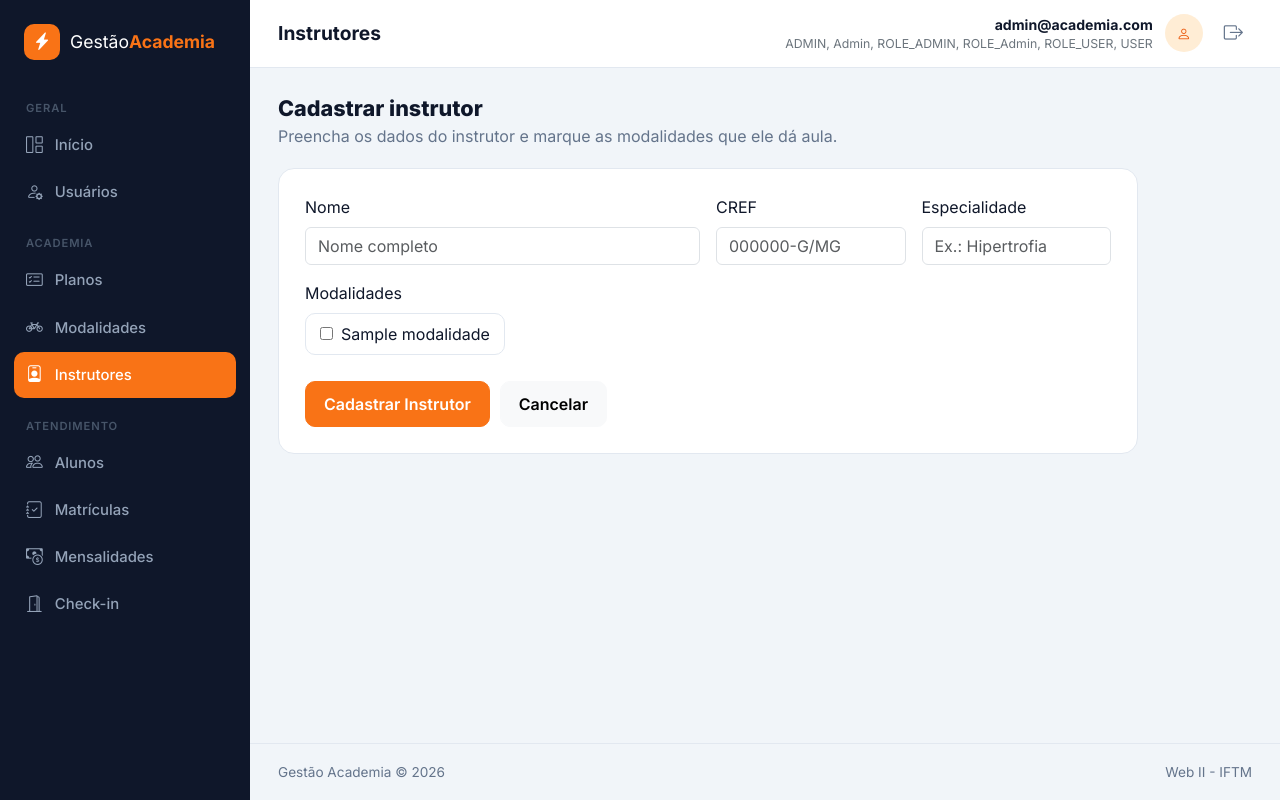
After one commit to arthurxavierz/gestao-academia-webII, a Spring Boot app: page /instrutores/novo in a window 1280 px wide. The commit adds this page. Run offline with Spring Boot 4, Linux system fonts and the light colour scheme; a user stored in the database is signed in; tables that the repository leaves empty hold one stand-in row (values such as "Sample post"); some of the project's set-up classes (security, data sources, template engines, error pages and the like) are left out, and stand-ins take their place; some libraries are stand-ins or nearby versions.

Commit message:
crud de instrutores e relacionamento muitos para muitos entre instrutor e modalidade

```diff
--- a/src/main/java/com/academia/gestao/config/SecurityConfig.java
+++ b/src/main/java/com/academia/gestao/config/SecurityConfig.java
@@ -29,6 +29,9 @@ public class SecurityConfig {
                 .requestMatchers("/modalidades/novo", "/modalidades/salvar", "/modalidades/editar/**",
                         "/modalidades/atualizar/**", "/modalidades/excluir/**")
                 .hasAuthority("Admin")
+                .requestMatchers("/instrutores/novo", "/instrutores/salvar", "/instrutores/editar/**",
+                        "/instrutores/atualizar/**", "/instrutores/excluir/**")
+                .hasAuthority("Admin")
                 .anyRequest().authenticated())
                 .formLogin(login -> login
                         .loginPage("/login")
--- /dev/null
+++ b/src/main/java/com/academia/gestao/controller/InstrutorController.java
@@ -0,0 +1,92 @@
+package com.academia.gestao.controller;
+
+import java.util.List;
+
+import org.springframework.beans.factory.annotation.Autowired;
+import org.springframework.dao.DataIntegrityViolationException;
+import org.springframework.stereotype.Controller;
+import org.springframework.ui.Model;
+import org.springframework.validation.BindingResult;
+import org.springframework.web.bind.annotation.GetMapping;
+import org.springframework.web.bind.annotation.ModelAttribute;
+import org.springframework.web.bind.annotation.PathVariable;
+import org.springframework.web.bind.annotation.PostMapping;
+import org.springframework.web.bind.annotation.RequestParam;
+
+import com.academia.gestao.model.Instrutor;
+import com.academia.gestao.service.InstrutorService;
+
+import jakarta.validation.Valid;
+
+@Controller
+public class InstrutorController {
+
+    @Autowired
+    private InstrutorService instrutorService;
+
+    @GetMapping("/instrutores")
+    public String index(Model model) {
+        model.addAttribute("instrutores", instrutorService.getAllInstrutores());
+        return "instrutor/index";
+    }
+
+    @GetMapping("/instrutores/novo")
+    public String novo(Model model) {
+        model.addAttribute("instrutor", new Instrutor());
+        model.addAttribute("modalidades", instrutorService.getAllModalidades());
+        return "instrutor/form";
+    }
+
+    @PostMapping("/instrutores/salvar")
+    public String salvar(@ModelAttribute @Valid Instrutor instrutor, BindingResult result,
+            @RequestParam(required = false) List<Long> modalidadeIds, Model model) {
+
+        if (result.hasErrors()) {
+            model.addAttribute("instrutor", instrutor);
+            model.addAttribute("modalidades", instrutorService.getAllModalidades());
+            return "instrutor/form";
+        }
+
+        instrutorService.saveInstrutor(instrutor, modalidadeIds);
+        return "redirect:/instrutores";
+    }
+
+    @GetMapping("/instrutores/editar/{id}")
+    public String editar(@PathVariable Long id, Model model) {
+        Instrutor instrutor = instrutorService.getInstrutorById(id);
+
+        if (instrutor == null) {
+            return "redirect:/instrutores";
+        }
+
+        model.addAttribute("instrutor", instrutor);
+        model.addAttribute("modalidades", instrutorService.getAllModalidades());
+        return "instrutor/form";
+    }
+
+    @PostMapping("/instrutores/atualizar/{id}")
+    public String atualizar(@PathVariable Long id, @ModelAttribute @Valid Instrutor instrutor, BindingResult result,
+            @RequestParam(required = false) List<Long> modalidadeIds, Model model) {
+
+        if (result.hasErrors()) {
+            instrutor.setId(id);
+            model.addAttribute("instrutor", instrutor);
+            model.addAttribute("modalidades", instrutorService.getAllModalidades());
+            return "instrutor/form";
+        }
+
+        instrutorService.updateInstrutor(id, instrutor, modalidadeIds);
+        return "redirect:/instrutores";
+    }
+
+    @GetMapping("/instrutores/excluir/{id}")
+    public String excluir(@PathVariable Long id) {
+        try {
+            instrutorService.deleteInstrutor(id);
+        } catch (IllegalStateException | DataIntegrityViolationException e) {
+            return "redirect:/instrutores?erroExclusao";
+        }
+        return "redirect:/instrutores";
+    }
+
+}
--- /dev/null
+++ b/src/main/resources/templates/instrutor/form.html
@@ -0,0 +1,72 @@
+<!DOCTYPE html>
+<html lang="pt-BR" xmlns:th="http://www.thymeleaf.org">
+<head th:replace="~{fragments/head :: head(${instrutor.id != null ? 'Editar Instrutor' : 'Cadastrar Instrutor'})}"></head>
+<body>
+<div class="app">
+    <aside th:replace="~{fragments/menu :: menu('instrutores')}"></aside>
+
+    <main class="conteudo">
+        <header th:replace="~{fragments/menu :: topo('Instrutores')}"></header>
+
+        <div class="pagina">
+            <div class="pagina-cabecalho">
+                <div>
+                    <h2 th:text="${instrutor.id != null ? 'Editar instrutor' : 'Cadastrar instrutor'}">Cadastrar instrutor</h2>
+                    <p>Preencha os dados do instrutor e marque as modalidades que ele dá aula.</p>
+                </div>
+            </div>
+
+            <div class="card-form">
+                <form th:action="${instrutor.id != null ? '/instrutores/atualizar/' + instrutor.id : '/instrutores/salvar'}"
+                      th:object="${instrutor}" method="post">
+                    <input type="hidden" th:if="${instrutor.id != null}" th:field="*{id}">
+
+                    <div class="row g-3">
+                        <div class="col-md-6">
+                            <label for="nome" class="form-label">Nome</label>
+                            <input type="text" th:field="*{nome}" class="form-control" th:errorclass="is-invalid"
+                                   placeholder="Nome completo">
+                            <div class="invalid-feedback" th:errors="*{nome}"></div>
+                        </div>
+                        <div class="col-md-3">
+                            <label for="cref" class="form-label">CREF</label>
+                            <input type="text" th:field="*{cref}" class="form-control" th:errorclass="is-invalid"
+                                   placeholder="000000-G/MG">
+                            <div class="invalid-feedback" th:errors="*{cref}"></div>
+                        </div>
+                        <div class="col-md-3">
+                            <label for="especialidade" class="form-label">Especialidade</label>
+                            <input type="text" th:field="*{especialidade}" class="form-control" th:errorclass="is-invalid"
+                                   placeholder="Ex.: Hipertrofia">
+                            <div class="invalid-feedback" th:errors="*{especialidade}"></div>
+                        </div>
+                        <div class="col-12">
+                            <label class="form-label d-block">Modalidades</label>
+                            <div class="opcoes">
+                                <label class="opcao" th:each="m : ${modalidades}">
+                                    <input type="checkbox" name="modalidadeIds" th:value="${m.id}"
+                                           th:checked="${#lists.contains(instrutor.modalidades, m)}">
+                                    <span th:text="${m.nome}">Musculação</span>
+                                </label>
+                                <span th:if="${#lists.isEmpty(modalidades)}" class="text-secondary">
+                                    Nenhuma modalidade cadastrada ainda.
+                                </span>
+                            </div>
+                        </div>
+                    </div>
+
+                    <div class="form-botoes">
+                        <button type="submit" class="btn btn-principal"
+                                th:text="${instrutor.id != null ? 'Atualizar Instrutor' : 'Cadastrar Instrutor'}">Salvar</button>
+                        <a th:href="@{/instrutores}" class="btn btn-light">Cancelar</a>
+                    </div>
+                </form>
+            </div>
+        </div>
+
+        <footer th:replace="~{fragments/footer :: footer}"></footer>
+    </main>
+</div>
+<th:block th:replace="~{fragments/footer :: scripts}"></th:block>
+</body>
+</html>
--- a/src/main/resources/templates/modalidade/index.html
+++ b/src/main/resources/templates/modalidade/index.html
@@ -20,7 +20,7 @@
             </div>
 
             <div th:if="${param.erroExclusao}" class="alert alert-warning">
-                Esta modalidade está em um plano e não pode ser excluída.
+                Esta modalidade está em um plano ou é dada por um instrutor e não pode ser excluída.
             </div>
 
             <div class="card-tabela">
```
Also changed, not shown: src/main/java/com/academia/gestao/model/Instrutor.java (added, +43 -0 lines), src/main/java/com/academia/gestao/repository/InstrutorRepository.java (added, +11 -0 lines), src/main/java/com/academia/gestao/service/InstrutorService.java (added, +22 -0 lines), src/main/java/com/academia/gestao/service/InstrutorServiceImpl.java (added, +70 -0 lines), src/main/java/com/academia/gestao/service/ModalidadeServiceImpl.java (+7 -3 lines), src/main/resources/templates/instrutor/index.html (added, +73 -0 lines), 2 other files.
